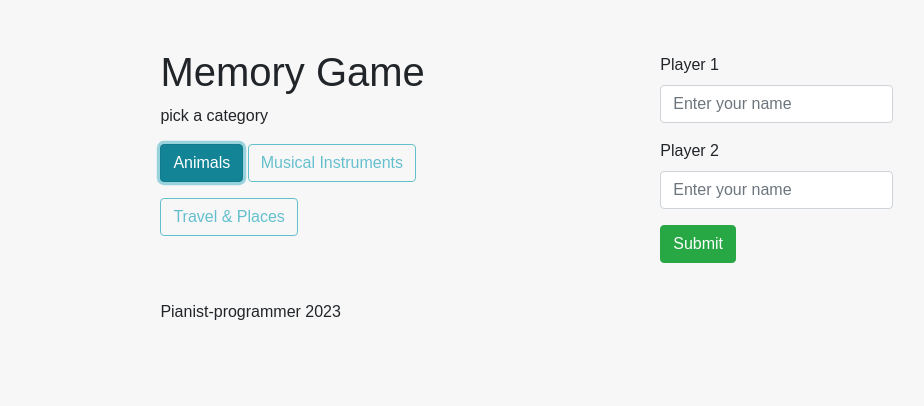
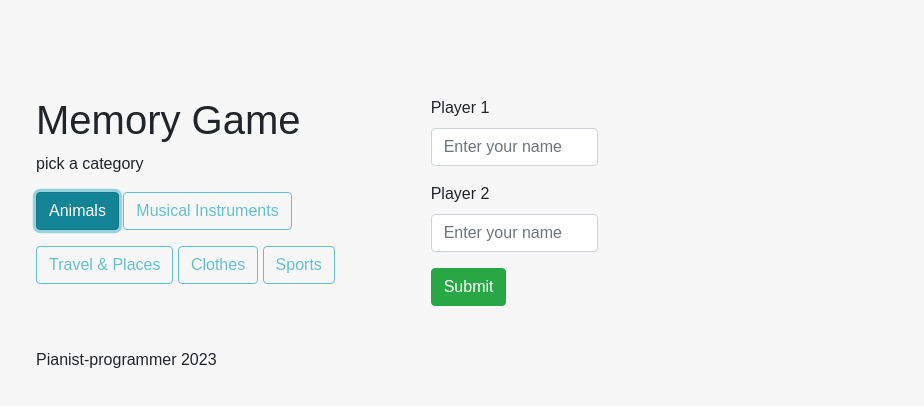
Before and after one commit to pianistprogrammer/memory-game, a plain HTML site: page index.html in a window 1280 px wide. Both pictures are taken after a click on the button "Animals". Shown: the whole page, without its empty margins (27-951 px from the left). Drawn offline with nearby package versions, Linux system fonts and the light colour scheme.

Commit message:
added two more categories to the list

```diff
--- a/index.html
+++ b/index.html
@@ -12,8 +12,8 @@
     <link rel="stylesheet" href="style.css" />
   </head>
   <body>
-    <div class="contain row">
-      <div class="col-md-3 mt-5">
+    <div class="row m-5">
+      <div class="col-md-4 col-xs-12 col-sm-12 mt-5">
         <h1>Memory Game</h1>
         <p>pick a category</p>
         <button
@@ -25,7 +25,7 @@
           Animals
         </button>
         <button
-          onclick="selectCategory('music')"
+          onclick="selectCategory('instruments')"
           id="select-music"
           type="button"
           class="mb-3 btn btn-outline-info"
@@ -33,12 +33,28 @@
           Musical Instruments
         </button>
         <button
-          onclick="selectCategory('travel')"
+          onclick="selectCategory('travelPlaces')"
           id="select-travel"
           type="button"
           class="mb-3 btn btn-outline-info"
         >
           Travel & Places
+        </button>
+         <button
+          onclick="selectCategory('clothes')"
+          id="select-clothes"
+          type="button"
+          class="mb-3 btn btn-outline-info"
+        >
+          Clothes
+        </button>
+         <button
+          onclick="selectCategory('sports')"
+          id="select-sports"
+          type="button"
+          class="mb-3 btn btn-outline-info"
+        >
+          Sports
         </button>
         <div id="stats">
           <p id="timer" class="mt-3 mb-3">Time to finish: 00:00</p>
@@ -56,7 +72,7 @@
         <footer class="mt-5">Pianist-programmer 2023</footer>
       </div>
 
-      <div class="col-md-3left-side">
+      <div class="col-md-2 col-xs-12 col-sm-12 mt-5">
         <div id="left-side-form">
           <label class="" for="">Player 1 </label>
           <input
@@ -81,7 +97,7 @@
           </button>
         </div>
       </div>
-      <div class="right-side">
+      <div class="col-md-6">
         <div id="game-board"></div>
         <div class="flash"></div>
         <button onclick="startGame()" class="btn btn-primary" id="start-button">
--- a/script.js
+++ b/script.js
@@ -60,6 +60,47 @@ const travelPlaces = [
   { emoji: "🛶", name: "canoe" },
   { emoji: "🚤", name: "speedboat" },
 ];
+const clothes = [
+  { emoji: "👚", name: "blouse" },
+  { emoji: "👕", name: "t-shirt" },
+  { emoji: "👖", name: "jeans" },
+  { emoji: "👔", name: "necktie" },
+  { emoji: "👗", name: "dress" },
+  { emoji: "👙", name: "bikini" },
+  { emoji: "👠", name: "high-heel" },
+  { emoji: "👞", name: "shoe" },
+  { emoji: "👢", name: "boot" },
+  { emoji: "🧥", name: "coat" },
+  { emoji: "🧢", name: "cap" },
+  { emoji: "👟", name: "running-shoe" },
+  { emoji: "🧦", name: "socks" },
+  { emoji: "👒", name: "hat" },
+  { emoji: "🎓", name: "graduation cap" },
+  { emoji: "🕶️", name: "sunglasses" },
+  { emoji: "🧤", name: "gloves" },
+  { emoji: "👘", name: "kimono" },
+];
+const sports = [
+  { emoji: "🏀", name: "basketball" },
+  { emoji: "⚽", name: "soccer ball" },
+  { emoji: "🏏", name: "american football" },
+  { emoji: "⚾", name: "baseball" },
+  { emoji: "🥎", name: "softball" },
+  { emoji: "🏐", name: "volleyball" },
+  { emoji: "🏉", name: "rugby football" },
+  { emoji: "🎾", name: "tennis" },
+  { emoji: "🏸", name: "badminton" },
+  { emoji: "🥏", name: "flying disc" },
+  { emoji: "🏓", name: "ping pong" },
+  { emoji: "🏒", name: "ice hockey" },
+  { emoji: "🥅", name: "goal net" },
+  { emoji: "🥊", name: "boxing glove" },
+  { emoji: "🎣", name: "fishing pole" },
+  { emoji: "🎿", name: "ski" },
+  { emoji: "🛹", name: "skateboard" },
+  { emoji: "🛼", name: "roller skate" },
+];
+
 
 let firstCard = null;
 let secondCard = null;
@@ -97,13 +138,13 @@ restartBtn.style.display = "none";
 const gameBoard = document.querySelector("#game-board");
 gameBoard.style.display = "none";
 
-function shuffle(array) {
+const shuffle = (array) => {
   for (let i = array.length - 1; i > 0; i--) {
     const j = Math.floor(Math.random() * (i + 1));
     [array[i], array[j]] = [array[j], array[i]];
   }
   return array;
-}
+};
 const createCard = (item) => {
   const card = document.createElement("div");
   const front = document.createElement("div");
@@ -207,7 +248,7 @@ const submitPlayers = () => {
     displayMatches();
   }
 };
-function resetCards() {
+const resetCards = () => {
   localStorage.removeItem("whichPlayerMatched");
   firstCard.classList.remove("flip");
   secondCard.classList.remove("flip");
@@ -223,7 +264,7 @@ function resetCards() {
     currentPlayer = "Player1";
   }
   displayMatches();
-}
+};
 const displayMatches = () => {
   const player1Score = document.querySelector("#player1-score");
   const player2Score = document.querySelector("#player2-score");
@@ -254,7 +295,7 @@ const displayMatches = () => {
 
   currentPlayerDisplay.innerText = `Current player: ${playerToDisplay}`;
 };
-function updateTimerDisplay() {
+const updateTimerDisplay = () => {
   const minutes = Math.floor(secondsElapsed / 60);
   const seconds = secondsElapsed % 60;
   const minutesStr = minutes < 10 ? `0${minutes}` : `${minutes}`;
@@ -262,39 +303,48 @@ function updateTimerDisplay() {
   const timeStr = `${minutesStr}:${secondsStr}`;
   let timerDiv = document.querySelector("#timer");
   timerDiv.textContent = `Time to finish: ${timeStr}`;
-}
-function stopTimer() {
+};
+const stopTimer = () => {
   clearInterval(timerIntervalId);
-}
-const selectCategory = (item) => {
-  const music = document.querySelector("#select-music");
-  const travel = document.querySelector("#select-travel");
-  const selectAnimals = document.querySelector("#select-animals");
+};
+const categories = {
+  instruments: {
+    array: instruments,
+    button: document.querySelector("#select-music"),
+  },
+  travelPlaces: {
+    array: travelPlaces,
+    button: document.querySelector("#select-travel"),
+  },
+  animals: {
+    array: animals,
+    button: document.querySelector("#select-animals"),
+  },
+  clothes: {
+    array: clothes,
+    button: document.querySelector("#select-clothes"),
+  },
+  sports: {
+    array: sports,
+    button: document.querySelector("#select-sports"),
+  },
+};
 
-  if (item === "music") {
-    travel.disabled = true;
-    selectAnimals.disabled = true;
-    init("instruments");
-    items = instruments;
-    music.classList.remove("btn-outline-info");
-    music.classList.add("btn-info");
-  } else if (item === "travel") {
-    music.disabled = true;
-    selectAnimals.disabled = true;
-    init("travelPlaces");
-    items = travelPlaces;
-    travel.classList.remove("btn-outline-info");
-    travel.classList.add("btn-info");
-  } else if (item === "animals") {
-    music.disabled = true;
-    travel.disabled = true;
-    init("animals");
-    items = animals;
-    selectAnimals.classList.remove("btn-outline-info");
-    selectAnimals.classList.add("btn-info");
+const selectCategory = (category) => {
+  for (const [key, value] of Object.entries(categories)) {
+    const button = value.button;
+    const array = value.array;
+    const disabled = key !== category;
+    button.disabled = disabled;
+    if (disabled) continue;
+    init(key);
+    items = array;
+    button.classList.remove("btn-outline-info");
+    button.classList.add("btn-info");
   }
   leftForm.style.display = "block";
 };
+
 const startGame = () => {
   gameBoard.style.display = "grid";
   const p1 = localStorage.getItem("player1");
@@ -310,19 +360,22 @@ const startGame = () => {
     alert("fill in the player names");
   }
 };
+const allArrays = {
+  animals: animals,
+  travelPlaces: travelPlaces,
+  instruments: instruments,
+  clothes: clothes,
+  sports:sports
+  // add more arrays here...
+};
+
 const init = (selectedArray) => {
   localStorage.removeItem("whichPlayerMatched");
-  let cloneArray;
-  if (selectedArray === "animals") {
-    cloneArray = animals.concat(animals);
-  } else if (selectedArray === "travelPlaces") {
-    cloneArray = travelPlaces.concat(travelPlaces);
-  } else if (selectedArray === "instruments") {
-    cloneArray = instruments.concat(instruments);
-  } else {
+  if (!(selectedArray in allArrays)) {
     console.error("Invalid selection");
     return;
   }
+  let cloneArray = allArrays[selectedArray].concat(allArrays[selectedArray]);
   shuffle(cloneArray);
   const cards = cloneArray.map((item) => createCard(item));
   cards.forEach((card) => gameBoard.appendChild(card));
--- a/style.css
+++ b/style.css
@@ -3,14 +3,7 @@ body {
     background-color: #f7f7f7;
     height: 100vh;
 }
-.contain{
-    display: flex;
-    align-items: center;
-    justify-content: space-evenly;
-}
-.right-side, .left-side{
-    margin-top: 30px;
-}
+
 h1 {
     margin-top: 0;
 }
```
